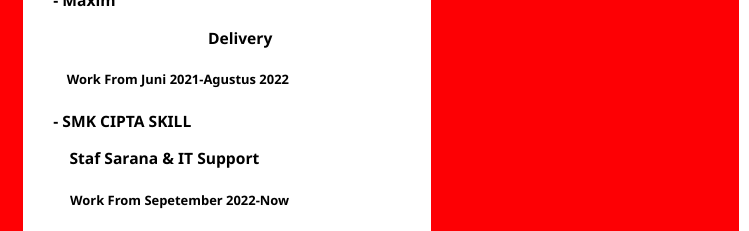
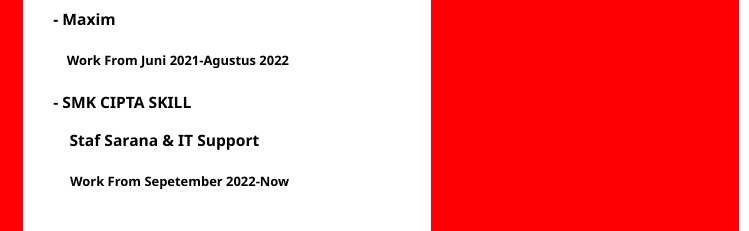
Before and after one commit to junaei/AldiJunaedi.com, a plain HTML site: page Profile.html in a window 1280 px wide. Shown: the part 327-558 px from the top of the page, 531-1280 px from the left. Drawn offline with Linux system fonts and the light colour scheme.

Commit message:
Update Profile.html

```diff
--- a/Profile.html
+++ b/Profile.html
@@ -104,7 +104,6 @@
                           <p style="text-align: left">&nbsp;&nbsp;&nbsp;Cashier &amp; Delivery</p>
                           <h5 style="text-align: left">&nbsp;&nbsp;&nbsp;&nbsp;Work From Juni 2021-November 2021</h5>
                           <p style="text-align: left">- Maxim</p>
-                          <h style="text-align: left"><strong>Delivery</strong></p>
                           <h5 style="text-align: left">&nbsp;&nbsp;&nbsp;&nbsp;Work From Juni 2021-Agustus 2022</h5>
                           <p style="text-align: left">- SMK CIPTA SKILL</p>
                           <p style="text-align: left">&nbsp;&nbsp;&nbsp;&nbsp;Staf Sarana &amp; IT Support</p>
```
